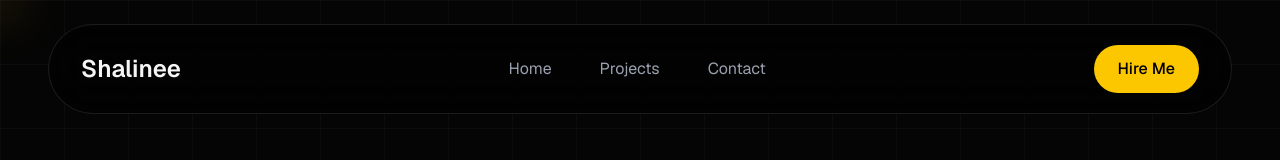
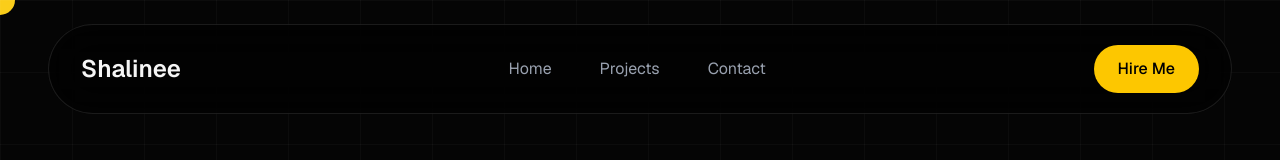
Before and after one commit to Shalineeeweeee/portfolio, a Next.js app: page / in a window 1280 px wide. Shown: the top 160 px of the page. Built offline with nearby package versions, Linux system fonts and the light colour scheme.

Commit message:
updating ui

```diff
--- a/app/components/CursorGlow.tsx
+++ b/app/components/CursorGlow.tsx
@@ -20,15 +20,14 @@ export default function CursorGlow() {
 
   return (
     <div
-      className="fixed pointer-events-none z-[9999]"
+      className="fixed z-[9999] pointer-events-none mix-blend-screen"
       style={{
-        transform: `translate(${pos.x - 40}px, ${pos.y - 40}px)`,
-        width: 80,
-        height: 80,
+        width: 30,
+        height: 30,
         borderRadius: "999px",
-        background:
-          "radial-gradient(circle, rgba(250,204,21,0.12), transparent 70%)",
-        filter: "blur(20px)",
+        background: "#facc15",
+        transform: `translate(${pos.x - 15}px, ${pos.y - 15}px)`,
+        transition: "transform 0.05s linear",
       }}
     />
   );
--- a/app/globals.css
+++ b/app/globals.css
@@ -2,8 +2,8 @@
 
 :root {
   --bg: #050505;
-  --fg: #f5f5f5;
-  --muted: #8b8b8b;
+  --text: #f5f5f5;
+  --muted: #8a8a8a;
   --accent: #facc15;
 }
 
@@ -13,22 +13,31 @@ html {
 
 body {
   background: var(--bg);
-  color: var(--fg);
+  color: var(--text);
+  overflow-x: hidden;
   font-family: var(--font-geist-sans), sans-serif;
-  overflow-x: hidden;
   cursor: none;
 }
 
-/* subtle grid */
+/* GRID */
 body::before {
   content: "";
   position: fixed;
   inset: 0;
+
   background-image:
-    linear-gradient(to right, rgba(255,255,255,0.03) 1px, transparent 1px),
-    linear-gradient(to bottom, rgba(255,255,255,0.03) 1px, transparent 1px);
-  background-size: 64px 64px;
+    linear-gradient(rgba(255,255,255,0.03) 1px, transparent 1px),
+    linear-gradient(to right, rgba(255,255,255,0.03) 1px, transparent 1px);
+
+  background-size: 72px 72px;
+
   z-index: -1;
+}
+
+/* selection */
+::selection {
+  background: #facc15;
+  color: black;
 }
 
 /* scrollbar */
@@ -37,5 +46,12 @@ body::before {
 }
 
 ::-webkit-scrollbar-thumb {
-  background: rgba(255,255,255,0.1);
+  background: rgba(255,255,255,0.15);
 }
+
+/* smooth image rendering */
+img {
+  -webkit-user-select: none;
+  user-select: none;
+  -webkit-user-drag: none;
+}
```
